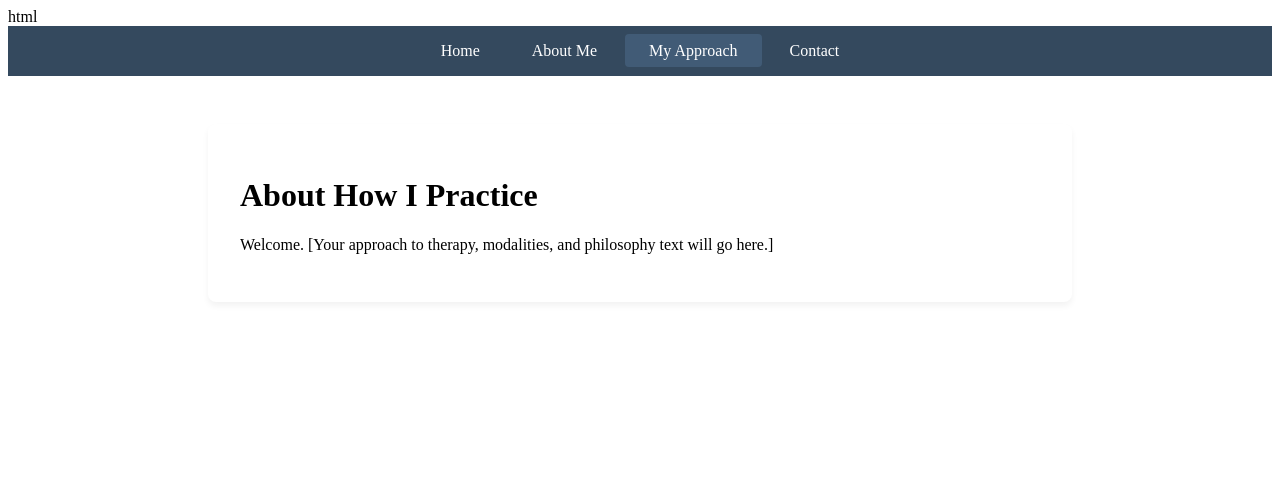
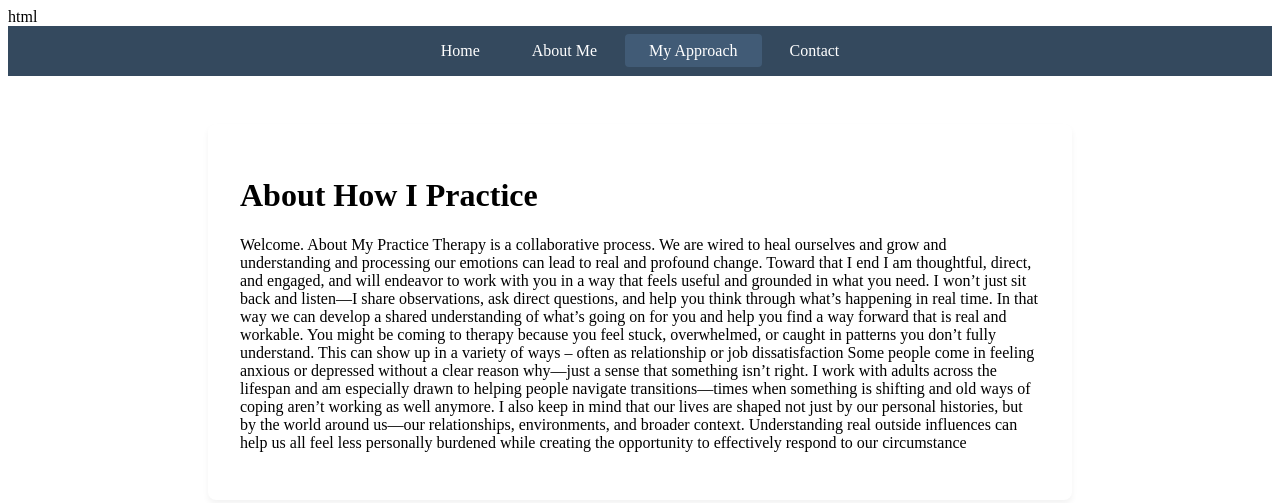
Before and after one commit to jpaprin/index.html, a plain HTML site: page approach.html in a window 1280 px wide. Drawn offline with Linux system fonts and the light colour scheme.

Commit message:
Update approach.html

```diff
--- a/approach.html
+++ b/approach.html
@@ -14,7 +14,12 @@ html<!DOCTYPE html>
     </nav>
     <main>
         <h1>About How I Practice</h1>
-        <p>Welcome. [Your approach to therapy, modalities, and philosophy text will go here.]</p>
+        <p>Welcome. About My Practice
+
+Therapy is a collaborative process. We are wired to heal ourselves and grow and understanding and processing our emotions can lead to real and profound change. Toward that I end I am thoughtful, direct, and engaged, and will endeavor to work with you in a way that feels useful and grounded in what you need. I won’t just sit back and listen—I share observations, ask direct questions, and help you think through what’s happening in real time. In that way we can develop a shared understanding of what’s going on for you and help you find a way forward that is real and workable.
+You might be coming to therapy because you feel stuck, overwhelmed, or caught in patterns you don’t fully understand. This can show up in a variety of ways – often as relationship or job dissatisfaction Some people come in feeling anxious or depressed without a clear reason why—just a sense that something isn’t right. I work with adults across the lifespan and am especially drawn to helping people navigate transitions—times when something is shifting and old ways of coping aren’t working as well anymore.
+I also keep in mind that our lives are shaped not just by our personal histories, but by the world around us—our relationships, environments, and broader context. Understanding real outside influences can help us all feel less personally burdened while creating the opportunity to effectively respond to our circumstance
+</p>
     </main>
 </body>
 </html>
```
